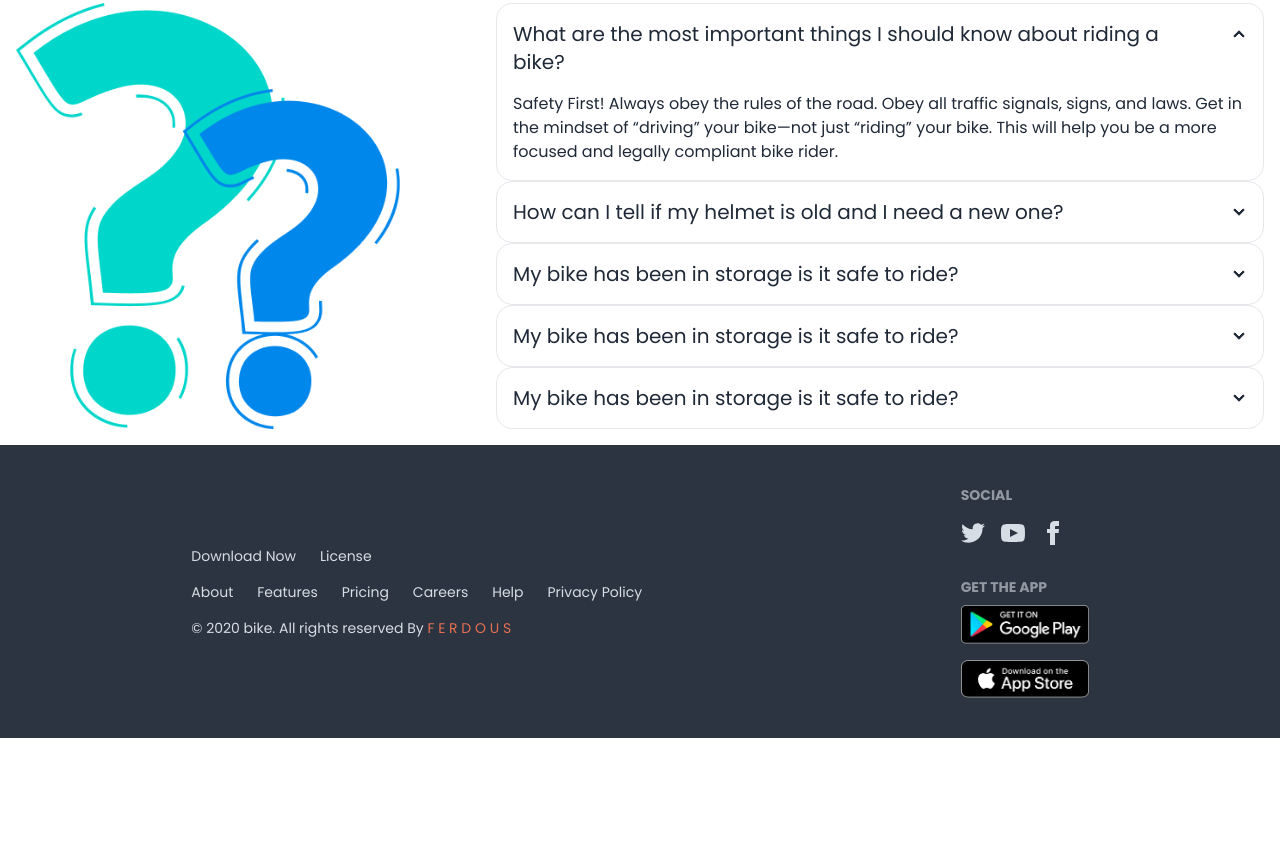
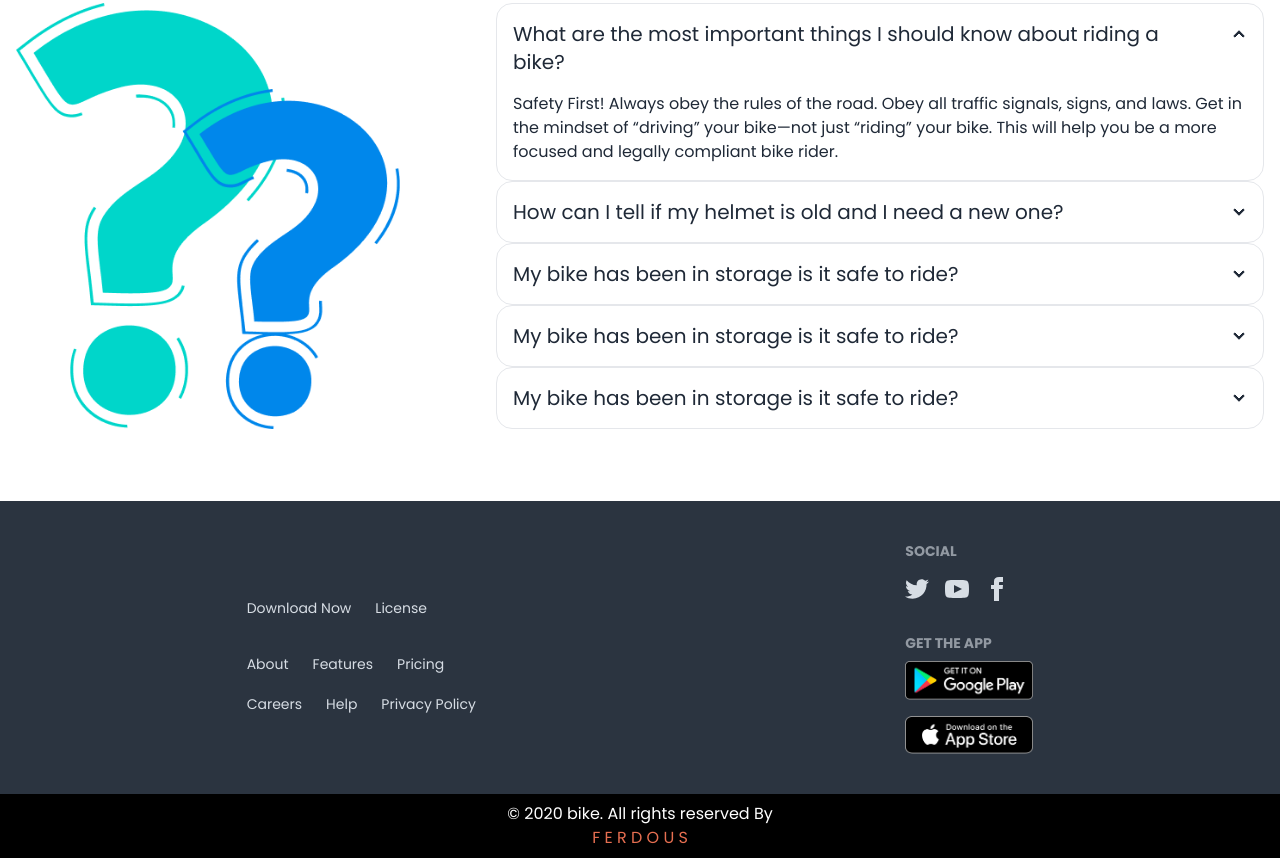
Before and after one commit to ferdousdevloper/bike-hub-project, a plain HTML site: page index.html in a window 1280 px wide. Shown: the part 2635-3493 px from the top of the page. Before the commit the page ends 3373 px from the top, so only its background shows below. Drawn offline with nearby package versions, Linux system fonts and the light colour scheme.

Commit message:
100% compleate Project

```diff
--- a/index.html
+++ b/index.html
@@ -374,7 +374,7 @@
       </div>
     </section>
   </main>
-  <footer class="footer p-10 bg-neutral text-neutral-content flex justify-around items-center ">
+  <footer class="footer p-10 bg-neutral text-neutral-content lg:flex justify-around items-center mt-14 ">
     <aside>
 
       <div>
@@ -382,17 +382,18 @@
           <p>Download Now</p>
           <p>License</p>
         </div>
-        <div class="flex gap-6">
-          <p>About</p>
-          <p>Features</p>
-          <p>Pricing</p>
-          <p>Careers</p>
-          <p>Help</p>
-          <p>Privacy Policy</p>
+        <div class="flex-row">
+          <div class="flex gap-6 py-5"><p>About</p>
+            <p>Features</p>
+            <p>Pricing</p>
+          </div>
+          <div class="flex gap-6"><p>Careers</p>
+            <p>Help</p>
+            <p>Privacy Policy</p>
+          </div>
+
         </div>
-        <div class="py-4">
-          <p>© 2020 bike. All rights reserved By <span class="text-[#E76F51]">F E R D O U S</span></p>
-        </div>
+
       </div>
     </aside>
     <nav>
@@ -411,6 +412,9 @@
       </nav>
     </nav>
   </footer>
+  <div class="py-2 text-center bg-black">
+    <p class="text-white mx-3">© 2020 bike. All rights reserved By <br><span class="text-[#E76F51]"> F E R D O U S</span></p>
+  </div>
 </body>
 
 </html>
```
